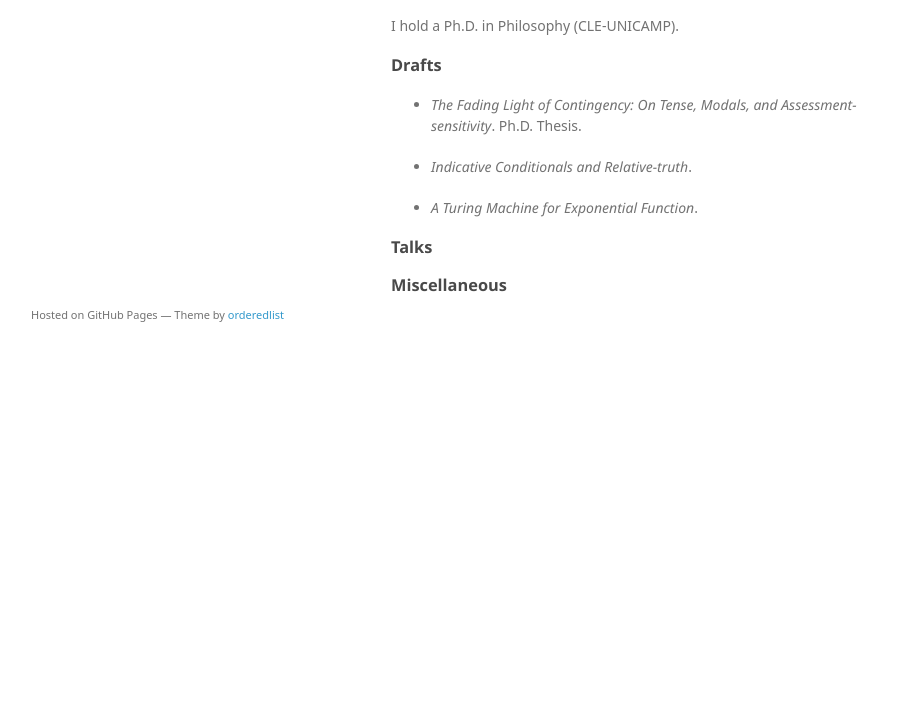
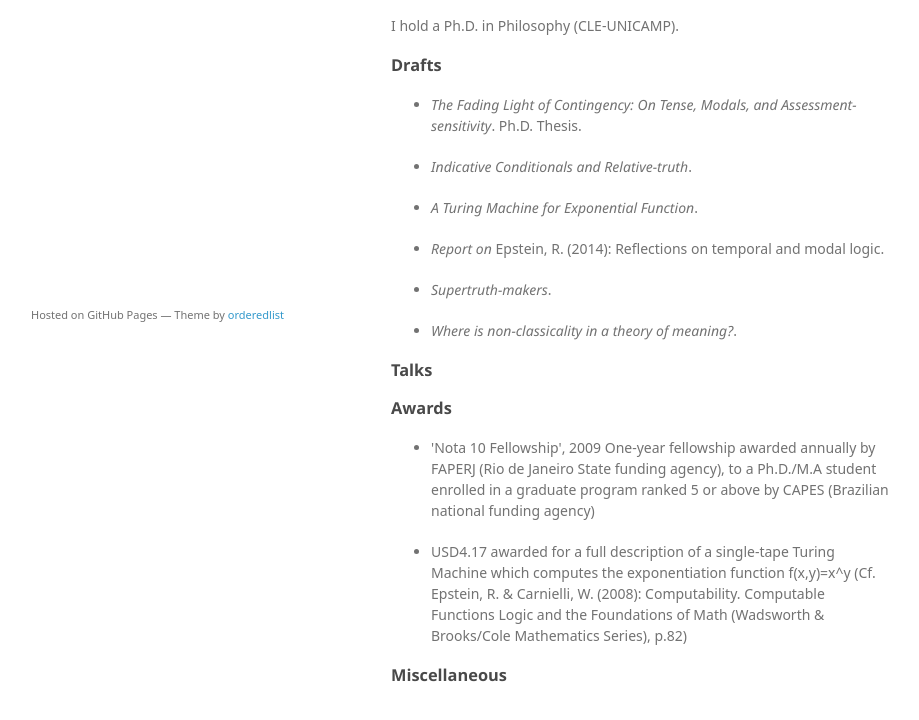
Before and after one commit to pmflemos/pmflemos.github.io, a plain HTML site: page index.html in a window 1280 px wide. Shown: the part 406-1126 px from the top of the page, without its empty margins (179-1098 px from the left). Before the commit the page ends 800 px from the top, so only its background shows below. Drawn offline with Linux system fonts and the light colour scheme; a web font is replaced by a local one.

Commit message:
Replace master branch with page content via GitHub

```diff
--- a/index.html
+++ b/index.html
@@ -37,10 +37,22 @@
 <li><p><em>The Fading Light of Contingency: On Tense, Modals, and Assessment-sensitivity</em>. Ph.D. Thesis.</p></li>
 <li><p><em>Indicative Conditionals and Relative-truth</em>.</p></li>
 <li><p><em>A Turing Machine for Exponential Function</em>.</p></li>
+<li><p><em>Report on</em> Epstein, R. (2014): Reflections on temporal and modal logic.</p></li>
+<li><p><em>Supertruth-makers</em>.</p></li>
+<li><p><em>Where is non-classicality in a theory of meaning?</em>.</p></li>
 </ul>
 
 <h3>
 <a id="talks" class="anchor" href="#talks" aria-hidden="true"><span aria-hidden="true" class="octicon octicon-link"></span></a>Talks</h3>
+
+<h3>
+<a id="awards" class="anchor" href="#awards" aria-hidden="true"><span aria-hidden="true" class="octicon octicon-link"></span></a>Awards</h3>
+
+<ul>
+<li><p>'Nota 10 Fellowship', 2009
+One-year fellowship awarded annually by FAPERJ (Rio de Janeiro State funding agency), to a Ph.D./M.A student enrolled in a graduate program ranked 5 or above by CAPES (Brazilian national funding agency)</p></li>
+<li><p>USD4.17 awarded for a full description of a single-tape Turing Machine which computes the exponentiation function f(x,y)=x^y (Cf. Epstein, R. &amp; Carnielli, W. (2008): Computability. Computable Functions Logic and the Foundations of Math (Wadsworth &amp; Brooks/Cole Mathematics Series), p.82)</p></li>
+</ul>
 
 <h3>
 <a id="miscellaneous" class="anchor" href="#miscellaneous" aria-hidden="true"><span aria-hidden="true" class="octicon octicon-link"></span></a>Miscellaneous</h3>
--- a/params.json
+++ b/params.json
@@ -1,6 +1,6 @@
 {
   "name": "Pedro Lemos",
   "tagline": "",
-  "body": "![](https://cloud.githubusercontent.com/assets/21270647/18029180/a07f8c2e-6c67-11e6-8ca2-7c63271ec1b9.png)\r\n\r\n### About me\r\nI hold a Ph.D. in Philosophy (CLE-UNICAMP).\r\n\r\n\r\n\r\n### Drafts\r\n* _The Fading Light of Contingency: On Tense, Modals, and Assessment-sensitivity_. Ph.D. Thesis.\r\n\r\n* _Indicative Conditionals and Relative-truth_.\r\n\r\n* _A Turing Machine for Exponential Function_.\r\n\r\n\r\n### Talks\r\n\r\n\r\n### Miscellaneous\r\n",
+  "body": "![](https://cloud.githubusercontent.com/assets/21270647/18029180/a07f8c2e-6c67-11e6-8ca2-7c63271ec1b9.png)\r\n\r\n### About me\r\nI hold a Ph.D. in Philosophy (CLE-UNICAMP).\r\n\r\n\r\n\r\n### Drafts\r\n* _The Fading Light of Contingency: On Tense, Modals, and Assessment-sensitivity_. Ph.D. Thesis.\r\n\r\n* _Indicative Conditionals and Relative-truth_.\r\n\r\n* _A Turing Machine for Exponential Function_.\r\n\r\n* _Report on_ Epstein, R. (2014): Reflections on temporal and modal logic.\r\n\r\n* _Supertruth-makers_.\r\n\r\n* _Where is non-classicality in a theory of meaning?_.\r\n\r\n\r\n### Talks\r\n\r\n\r\n### Awards\r\n\r\n* 'Nota 10 Fellowship', 2009\r\nOne-year fellowship awarded annually by FAPERJ (Rio de Janeiro State funding agency), to a Ph.D./M.A student enrolled in a graduate program ranked 5 or above by CAPES (Brazilian national funding agency)\r\n\r\n* USD4.17 awarded for a full description of a single-tape Turing Machine which computes the exponentiation function f(x,y)=x^y (Cf. Epstein, R. & Carnielli, W. (2008): Computability. Computable Functions Logic and the Foundations of Math (Wadsworth & Brooks/Cole Mathematics Series), p.82)\r\n\r\n\r\n### Miscellaneous\r\n",
   "note": "Don't delete this file! It's used internally to help with page regeneration."
 }
```
